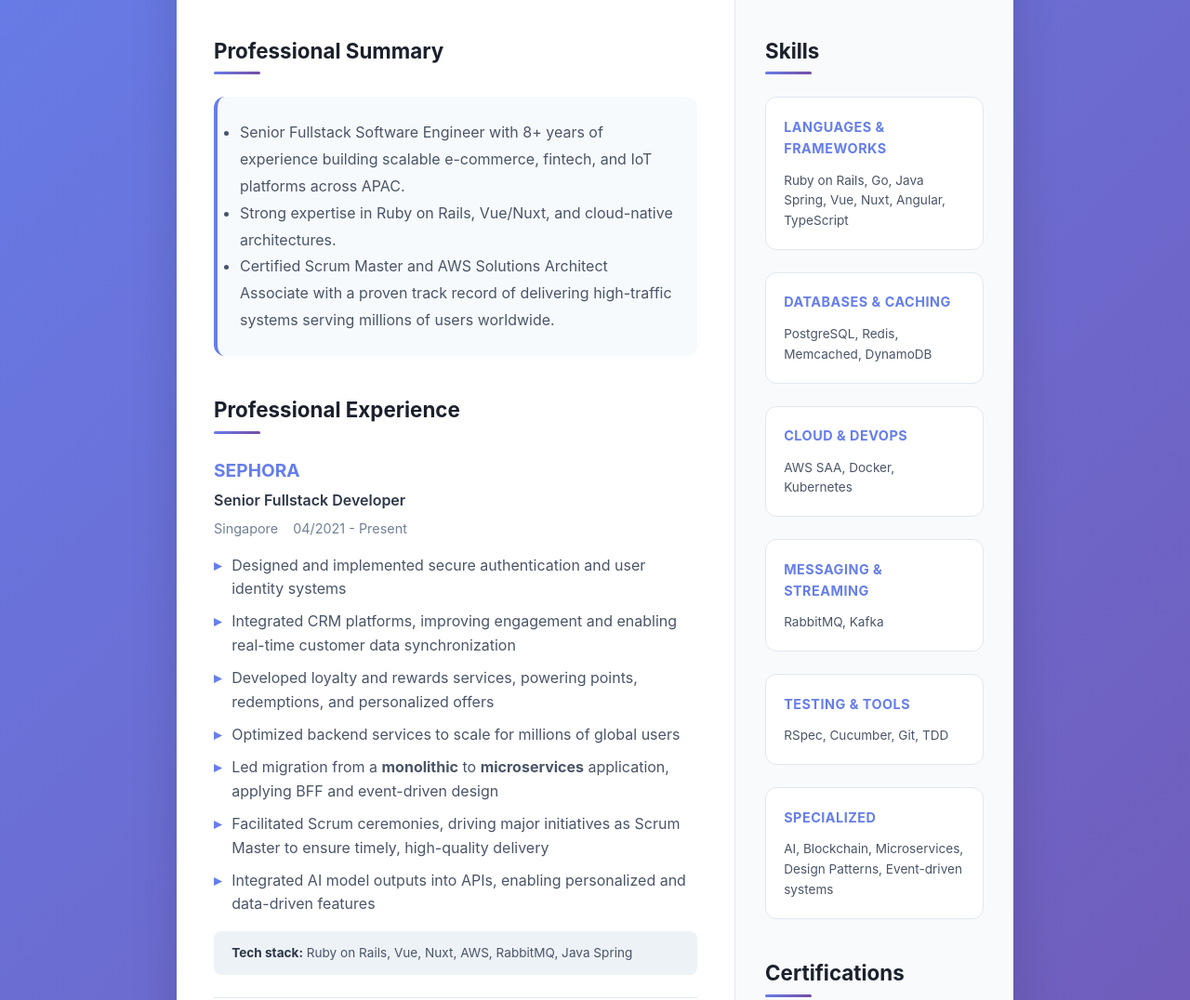
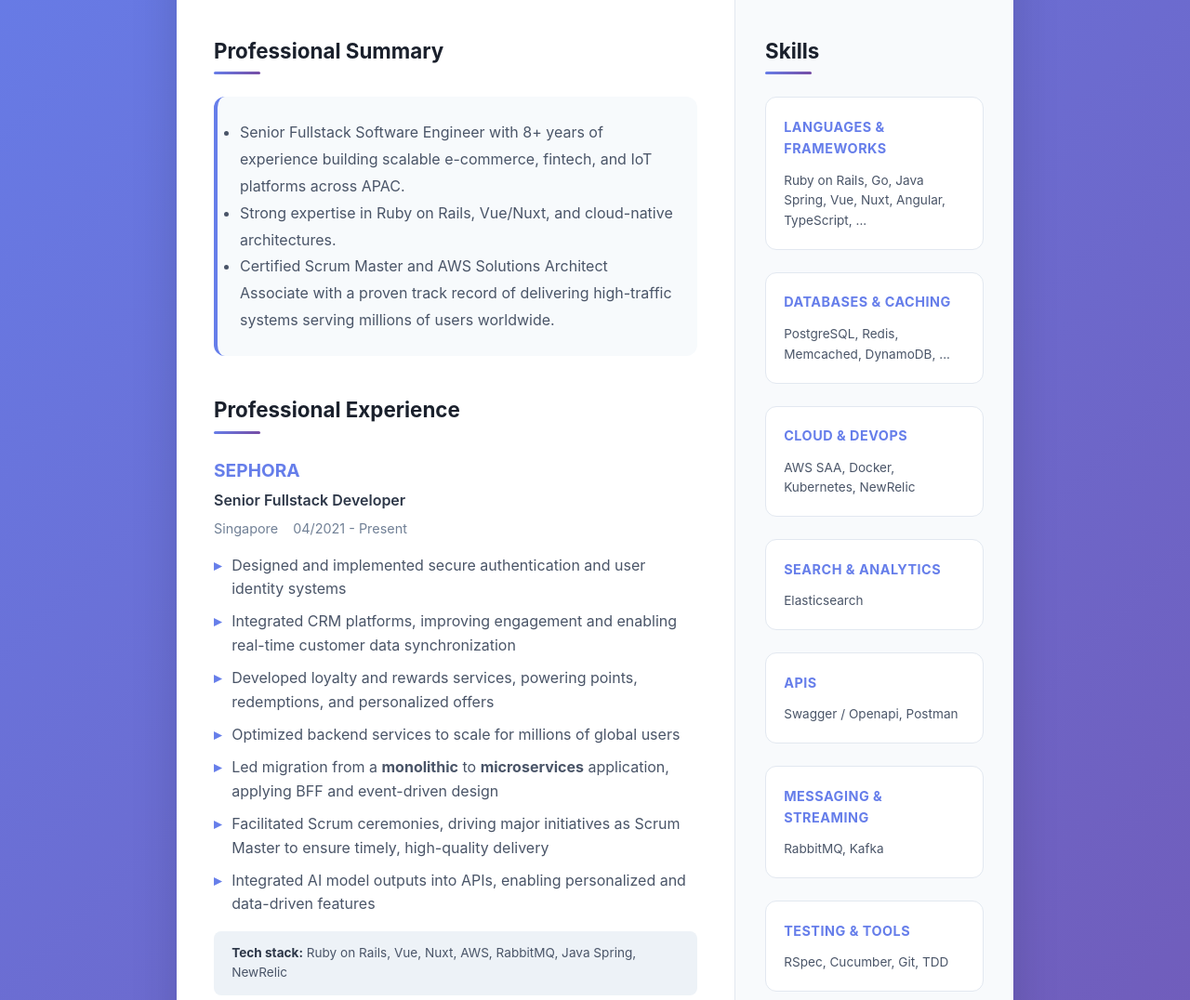
Before and after one commit to pdkproitf/pdkproitf.github.io, a plain HTML site: page index.html in a window 1280 px wide. Shown: the part 269-1345 px from the top of the page at 93% size. Drawn offline with Linux system fonts and the light colour scheme.

Commit message:
feat: add skills

```diff
--- a/index.html
+++ b/index.html
@@ -378,7 +378,7 @@
                                 <li>Integrated AI model outputs into APIs, enabling personalized and data-driven features</li>
                             </ul>
                             <div class="tech-stack">
-                                <strong>Tech stack:</strong> Ruby on Rails, Vue, Nuxt, AWS, RabbitMQ, Java Spring
+                                <strong>Tech stack:</strong> Ruby on Rails, Vue, Nuxt, AWS, RabbitMQ, Java Spring, NewRelic
                             </div>
                         </div>
                     </div>
@@ -458,15 +458,23 @@
                     <div class="skills-grid">
                         <div class="skill-category">
                             <h3>Languages & Frameworks</h3>
-                            <div class="skill-list">Ruby on Rails, Go, Java Spring, Vue, Nuxt, Angular, TypeScript</div>
+                            <div class="skill-list">Ruby on Rails, Go, Java Spring, Vue, Nuxt, Angular, TypeScript, ...</div>
                         </div>
                         <div class="skill-category">
                             <h3>Databases & Caching</h3>
-                            <div class="skill-list">PostgreSQL, Redis, Memcached, DynamoDB</div>
+                            <div class="skill-list">PostgreSQL, Redis, Memcached, DynamoDB, ...</div>
                         </div>
                         <div class="skill-category">
                             <h3>Cloud & DevOps</h3>
-                            <div class="skill-list">AWS SAA, Docker, Kubernetes</div>
+                            <div class="skill-list">AWS SAA, Docker, Kubernetes, NewRelic</div>
+                        </div>
+                        <div class="skill-category">
+                            <h3>Search & Analytics</h3>
+                            <div class="skill-list">Elasticsearch</div>
+                        </div>
+                        <div class="skill-category">
+                            <h3>APIs</h3>
+                            <div class="skill-list">Swagger / Openapi, Postman</div>
                         </div>
                         <div class="skill-category">
                             <h3>Messaging & Streaming</h3>
```
